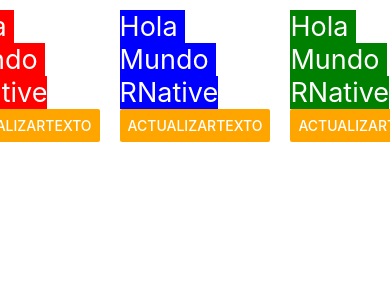
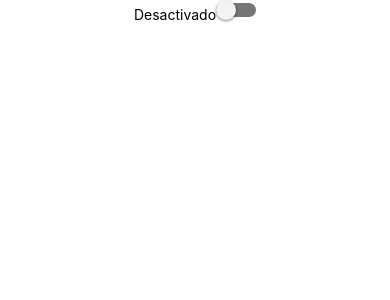
Before and after one commit to Pay-de-limon/PM194, a React Native app in the folder my-blank/: screen / in a window 390 px wide. Shown: the top 300 px of the page. Built offline with nearby package versions, Linux system fonts and the light colour scheme.

Commit message:
switch_terminado

```diff
--- a/my-blank/App.js
+++ b/my-blank/App.js
@@ -1,32 +1,36 @@
 // Zona 1: Importaciones
 import { StatusBar } from 'expo-status-bar';
-import { StyleSheet, Text, View, Button,ScrollView } from 'react-native';
-import React, { useState } from 'react';
-
-const Texto = ({style}) => {
-  const [ contenido, setContenido] = useState('Hola Mundo RNative');
-  const actualizarTexto = () => {setContenido('Hola mundo como estas?')};
-  return (
-    <view style={{margin: 10}}>
-    <Text style={[styles.text, style]}>{contenido}</Text>
-    <Button title ='actualizartexto' on onPress={actualizarTexto} color = "orange"/>
-    </view>
-  )
-};
+import { StyleSheet, Text, View, Button, Switch } from 'react-native';
+import React, { use, useState } from 'react';
 
 
+const Interruptor = () => {
+  const [isEnabled, setIsEnable] = useState (false);
+  const toggleSwitch = () => setIsEnable(previousState => !previousState);
 
+  return (
+    <View style={styles.container}>
+
+      <Text>
+        {isEnabled ? 'Activado': 'Desactivado'}
+      </Text>
+      <Switch
+        trackColor={{false: '#767577', true: '#81b0ff'}}
+        thumbColor={isEnabled ? '#f5dd4b' : '#f4f3f4'}
+        onValueChange={toggleSwitch}
+        value = {isEnabled}
+      />
+    </View>
+
+  )
+}
 // Zona 2: Main - Ejecucion
 //Siempre debe estar dentro de un view
 export default function App() {
   return (
-    <ScrollView contentContainerStyle={styles.container}>
-      <Texto style={styles.red}></Texto>
-      <Texto style={styles.blue}></Texto>
-      <Texto style={styles.green}></Texto>
-
-      <StatusBar style="auto" />
-    </ScrollView>
+    <View style = {styles.container}>
+      <Interruptor />
+    </View>
   );
 }
 
```
